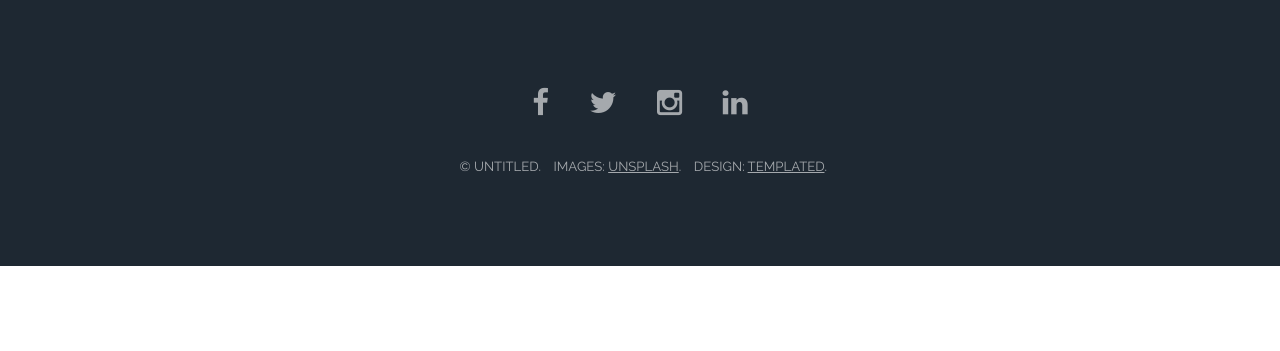
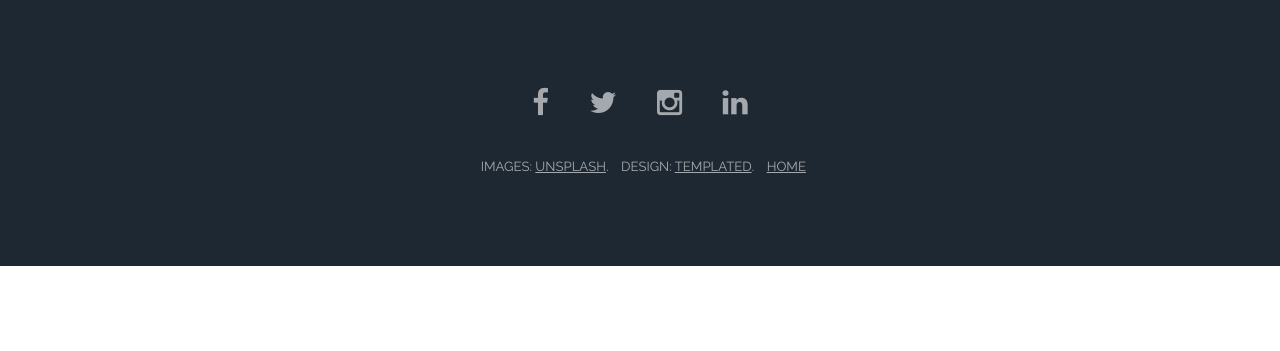
Before and after one commit to DanHitt/recipe, a Django app: page / in a window 1280 px wide. Shown: the part 367-718 px from the top of the page. Run offline with Django 3.2, Linux system fonts and the light colour scheme; data that the repository does not hold is empty; some libraries are stand-ins or nearby versions.

```diff
--- a/main/templates/base.html
+++ b/main/templates/base.html
@@ -135,9 +135,11 @@
 						</a></li>
 					</ul>
 					<ul class="copyright">
-						<li>&copy; Untitled.</li>
 						<li>Images: <a href="http://unsplash.com">Unsplash</a>.</li>
 						<li>Design: <a href="http://templated.co">TEMPLATED</a>.</li>
+						<li>
+							<a href="/"><span class="glyphicon glyphicon-search"></span> Home</a>
+						</li>
 					</ul>
 				</div>
 			</footer>
--- a/main/templates/recipes_detail.html
+++ b/main/templates/recipes_detail.html
@@ -73,7 +73,7 @@
 						</div>
 					</section>
 
-
+			<h2 class="centerText">A Few Randomly Selected Recipes</h2>
 			{% for recipe in random_recipes %}
 					<section id="one" class="wrapper style1">
 
@@ -88,6 +88,7 @@
 										</li>
 									</ul>
 									<ul class="icons">
+
 										<li><a href="https://www.facebook.com/" class="icon fa-facebook">
 											<span class="label">Facebook</span>
 										</a></li>
@@ -105,6 +106,7 @@
 								</div>
 							</article>
 						</div>
+
 					</section>
   			{% endfor %}
 
```
